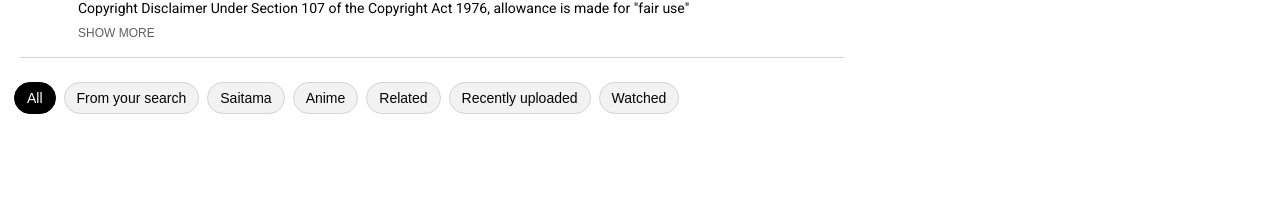
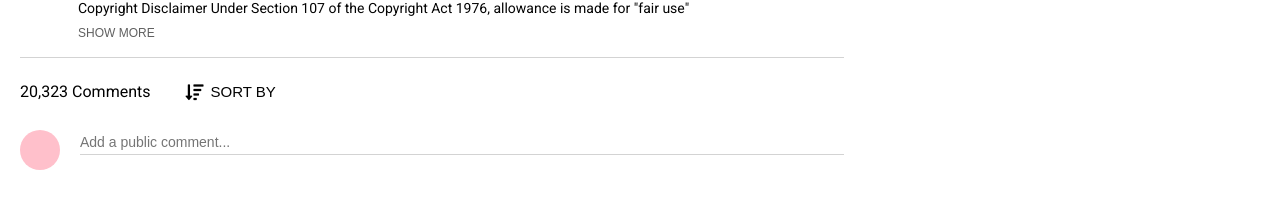
Before and after one commit to mdesanker/youtube-page, a React (Create React App) app: page / in a window 1280 px wide. Shown: the part 743-952 px from the top of the page. Built offline with nearby package versions, Linux system fonts and the light colour scheme.

Commit message:
Add comment section

```diff
--- /dev/null
+++ b/src/components/body/CommentSection.tsx
@@ -0,0 +1,64 @@
+import React from "react";
+import styled from "styled-components";
+import IconBtn from "../elements/IconBtn";
+
+const CommentSection: React.FC = () => {
+  return (
+    <Wrapper>
+      <CommentHeader>
+        <p>20,323 Comments</p>
+        <IconBtn text="sort by" icon="fas fa-sort-amount-down" />
+      </CommentHeader>
+      <AddComment>
+        <Icon />
+        <Input
+          type="text"
+          name="comment"
+          id="comment"
+          placeholder="Add a public comment..."
+        />
+      </AddComment>
+    </Wrapper>
+  );
+};
+
+const Input = styled.input`
+  flex-grow: 1;
+  height: 25px;
+  font-size: 14px;
+  border: none;
+  border-bottom: 1px solid lightgray;
+`;
+
+const Icon = styled.div`
+  width: 40px;
+  height: 40px;
+  border-radius: 50%;
+  background-color: pink;
+`;
+
+const AddComment = styled.div`
+  display: flex;
+  align-items: flex-start;
+  gap: 20px;
+  height: 40px;
+`;
+
+const CommentHeader = styled.div`
+  font-size: 16px;
+  display: flex;
+  align-items: center;
+  gap: 30px;
+  padding-bottom: 20px;
+`;
+
+const Wrapper = styled.div`
+  width: 100%;
+  display: none;
+
+  @media (min-width: 1000px) {
+    display: block;
+  }
+`;
+
+export default CommentSection;
--- a/src/components/body/Keywords.tsx
+++ b/src/components/body/Keywords.tsx
@@ -22,6 +22,10 @@ const Wrapper = styled.div`
   display: flex;
   justify-content: flex-start;
   margin-right: 12px;
+
+  @media (min-width: 1000px) {
+    display: none;
+  }
 `;
 
 export default Keywords;
--- a/src/components/body/Page.tsx
+++ b/src/components/body/Page.tsx
@@ -1,6 +1,7 @@
 import React from "react";
 import styled from "styled-components";
 import ChannelInfo from "./ChannelInfo";
+import CommentSection from "./CommentSection";
 import Keywords from "./Keywords";
 import Sidebar from "./Sidebar";
 import VideoInfo from "./VideoInfo";
@@ -14,6 +15,7 @@ const Page: React.FC = () => {
         <VideoInfo />
         <ChannelInfo />
         <Keywords />
+        <CommentSection />
       </VideoWrapper>
       <Sidebar />
     </Wrapper>
```
